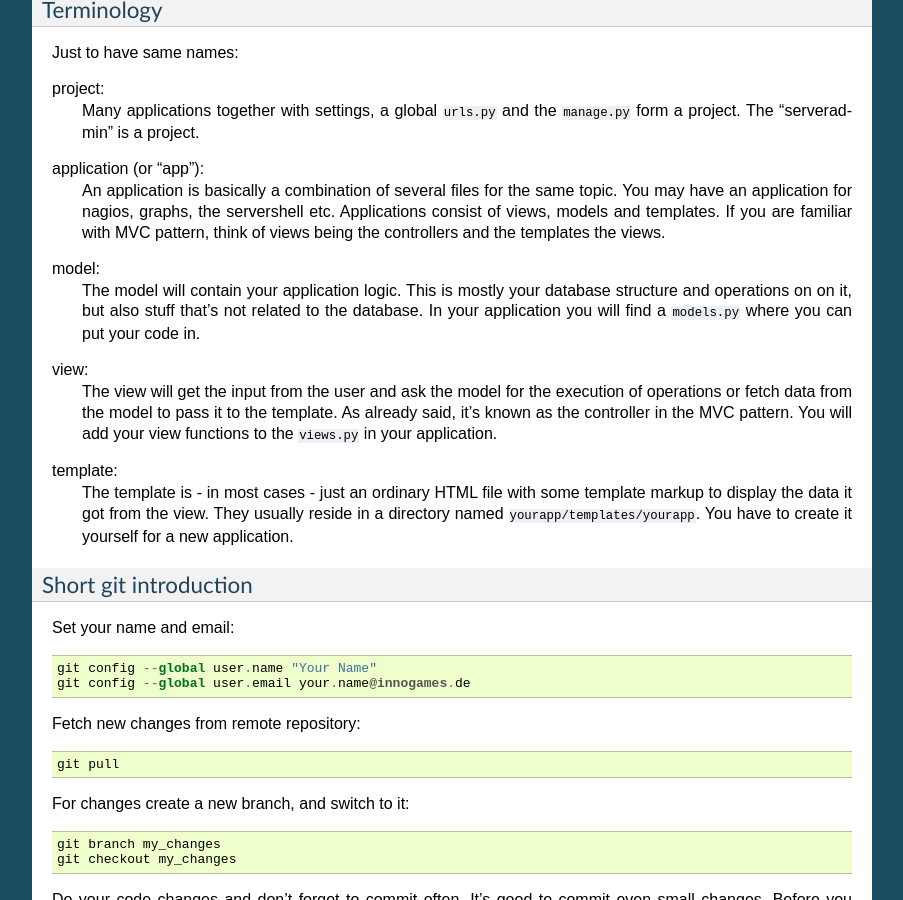
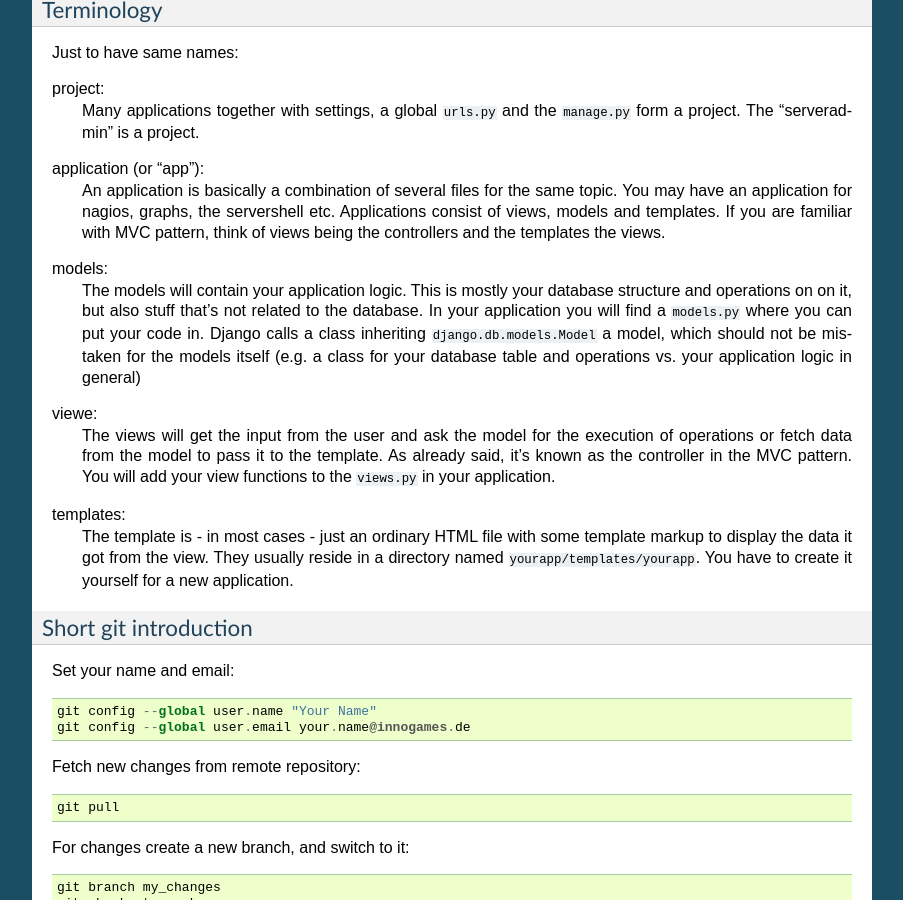
Before and after one commit to innogames/serveradmin, a Sphinx documentation site: the page built from docs/extending.rst, in a window 1280 px wide and 900 px high, scrolled down 2441 px. Shown: the whole window, without its empty margins (198-1101 px from the left). Built offline with Sphinx 7.4.7, drawn with Linux system fonts in a browser that asks for light colours; formulas are drawn with MathJax 3.

Commit message:
docs: Make terminology in extending clearer

```diff
--- a/docs/extending.rst
+++ b/docs/extending.rst
@@ -155,19 +155,21 @@ application (or "app"):
    with MVC pattern, think of views being the controllers and the templates
    the views.
 
-model:
-   The model will contain your application logic. This is mostly your database
+models:
+   The models will contain your application logic. This is mostly your database
    structure and operations on on it, but also stuff that's not related to the
    database. In your application you will find a ``models.py`` where you can
-   put your code in.
+   put your code in. Django calls a class inheriting ``django.db.models.Model``
+   a model, which should not be mistaken for the models itself (e.g. a class
+   for your database table and operations vs. your application logic in general)
 
-view:
-   The view will get the input from the user and ask the model for the
+viewe:
+   The views will get the input from the user and ask the model for the
    execution of operations or fetch data from the model to pass it to the
    template. As already said, it's known as the controller in the MVC pattern.
    You will add your view functions to the ``views.py`` in your application.
 
-template:
+templates:
    The template is - in most cases - just an ordinary HTML file with some
    template markup to display the data it got from the view. They usually
    reside in a directory named ``yourapp/templates/yourapp``. You have to
```
